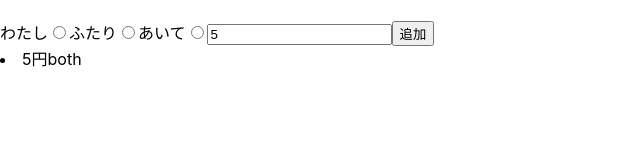
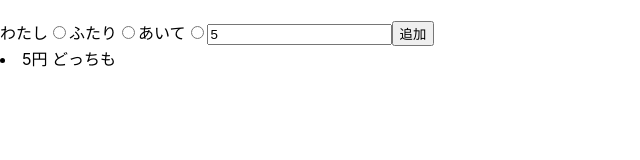
Before and after one commit to thistle519/dividing-paymant, a React (Create React App) app: page / in a window 1280 px wide. Both pictures are taken after typing "5" into the empty fields and a click on the button "追加". Shown: the top 160 px of the page, without its empty margins (0-640 px from the left). Built offline with nearby package versions, Linux system fonts and the light colour scheme.

Commit message:
add: payerを日本語表記にした

```diff
--- a/src/App.tsx
+++ b/src/App.tsx
@@ -7,6 +7,12 @@ function App() {
   const [paymentRecords, setPaymentRecords] = useState<PaymentRecord[]>([]);
   const [inputPrice, setInputPrice] = useState(0);
   const [inputPayer, setInputPayer] = useState<Payer>("both");
+  const convertPayerToJa = (payer: Payer):String =>{
+    if (payer === 'me') return '私'
+    if (payer === 'both') return 'どっちも'
+    if (payer === 'else') return 'あいて'
+    throw new Error()
+  }
   return (
     <>
       <form
@@ -59,7 +65,7 @@ function App() {
         </button>
       </form>
       {paymentRecords.map((pr) => (
-        <li>{pr.price}円{pr.payer}</li>
+        <li>{pr.price}円  {convertPayerToJa(pr.payer)}</li>
       ))}
     </>
   );
```
